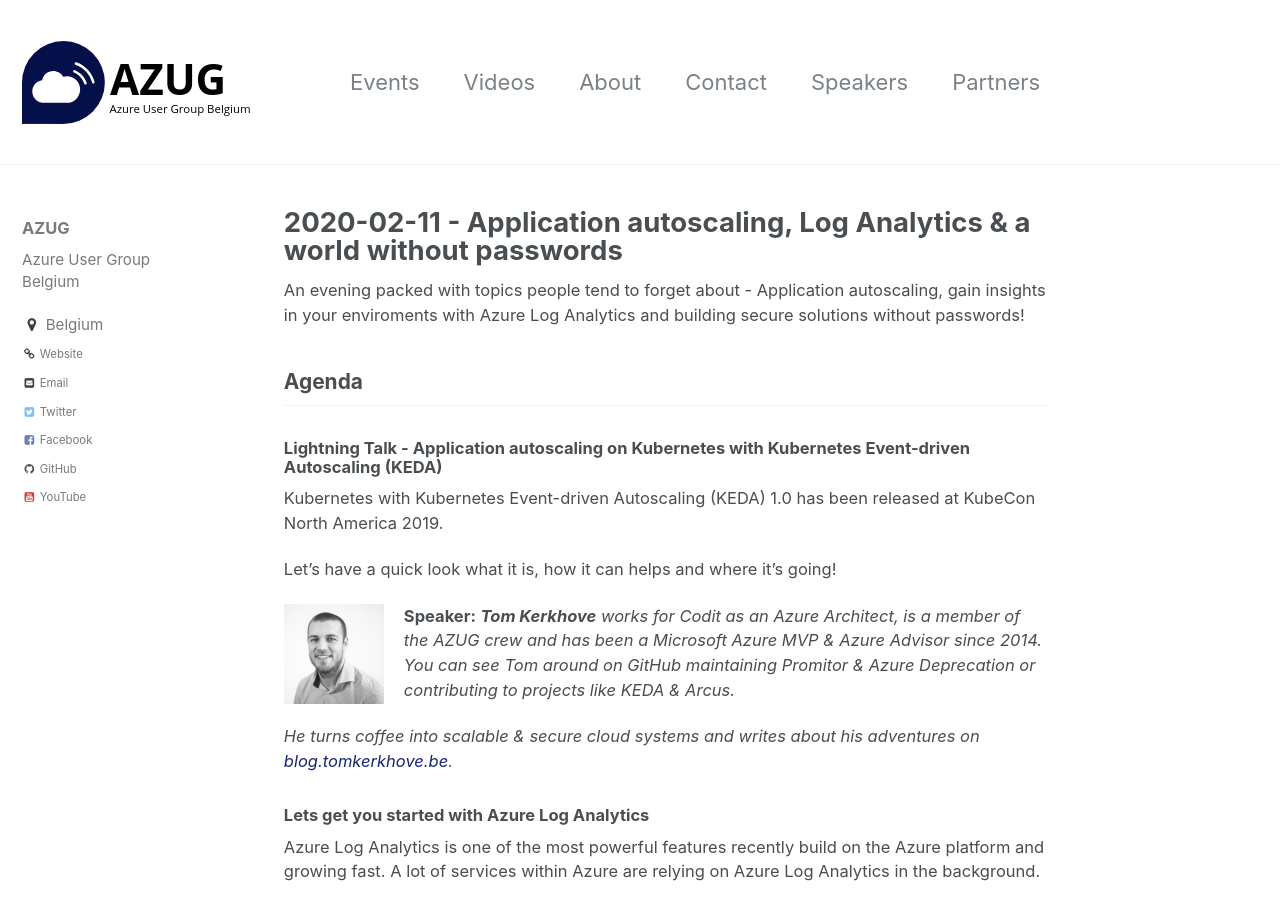
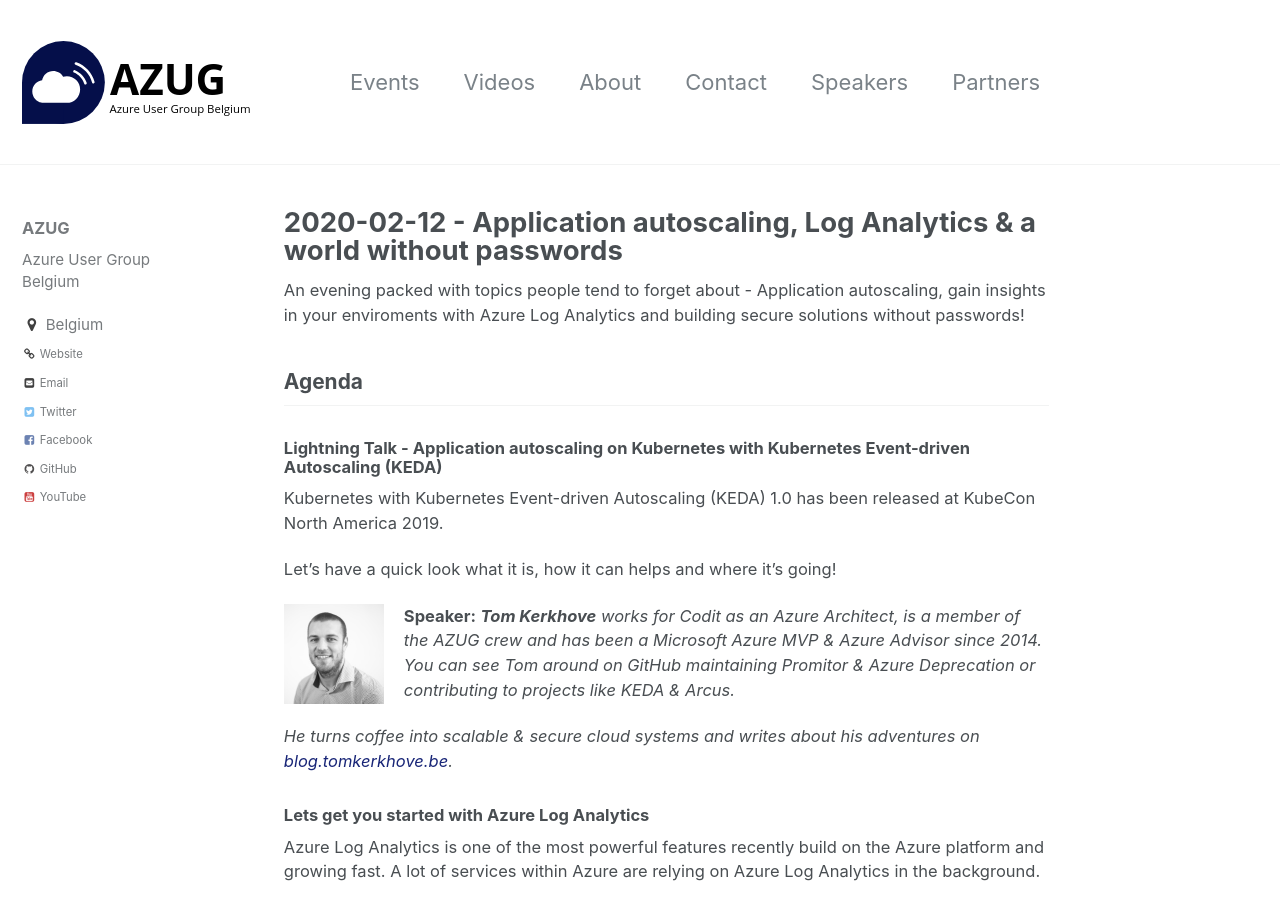
Before and after one commit to AzugBe/azugbe.github.io, a Jekyll site: the page built from _posts/events/2020-02-12---log-analytics-world-without-passwords-and-app-autoscaling.md, in a window 1280 px wide and 900 px high. Built offline with Jekyll 4.4.1, drawn with Linux system fonts in a browser that asks for light colours; comment, search, counter and statistics services are not loaded; some of the changed text lies outside the part shown.

Commit message:
Add date
Signed-off-by: Tom Kerkhove <kerkhove.tom@gmail.com>

```diff
--- a/_posts/events/2020-02-11---log-analytics-world-without-passwords-and-app-autoscaling.md
+++ b/_posts/events/2020-02-12---log-analytics-world-without-passwords-and-app-autoscaling.md
@@ -1,7 +1,7 @@
 ---
 layout: single
-title: "2020-02-11 - Application autoscaling, Log Analytics & a world without passwords"
-date: 2020-02-11 18:00:00 +0000
+title: "2020-02-12 - Application autoscaling, Log Analytics & a world without passwords"
+date: 2020-02-12 18:00:00 +0000
 comments: true
 published: true
 categories: ["events"]
```
Also changed, not shown: index.md (+4 -0 lines).
